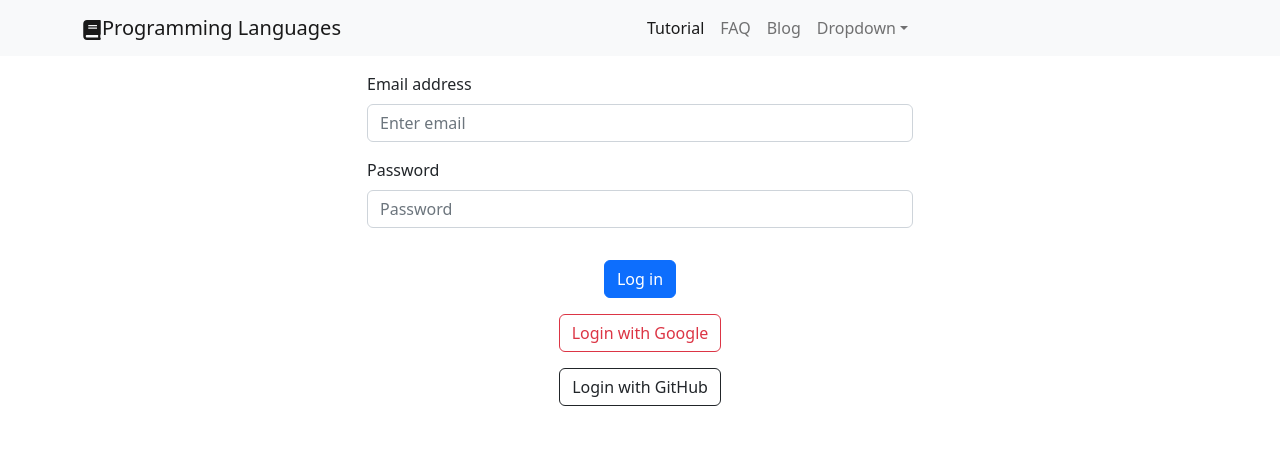
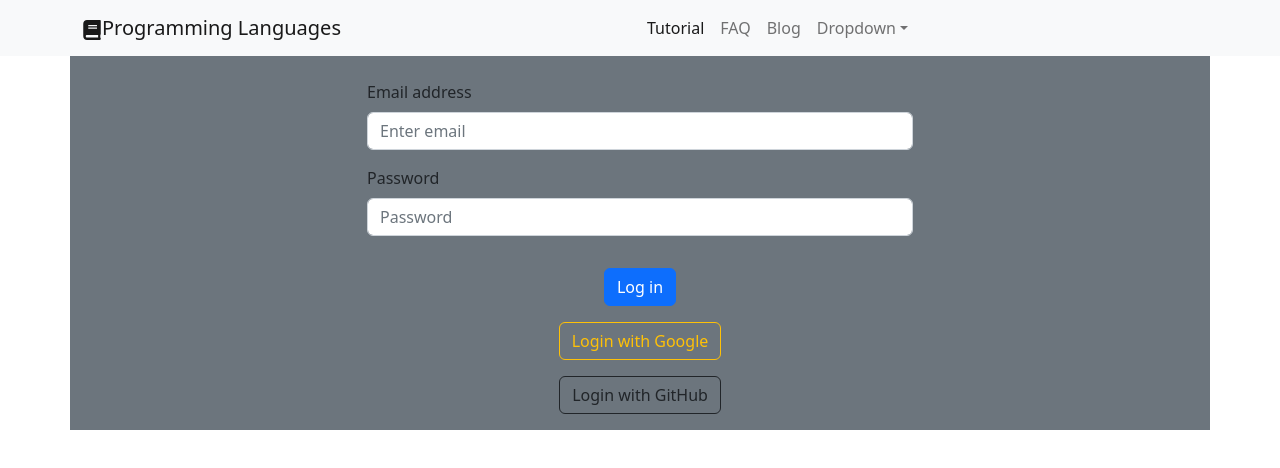
Before and after one commit to islammd39/teach_programming, a React (Create React App) app: page /login in a window 1280 px wide. Shown: the top 468 px of the page. Built offline with nearby package versions, Linux system fonts and the light colour scheme.

Commit message:
modify from

```diff
--- a/src/pages/login/LogIn.js
+++ b/src/pages/login/LogIn.js
@@ -5,9 +5,9 @@ import Form from "react-bootstrap/Form";
 
 const LogIn = () => {
   return (
-    <Container className="mt-3">
+    <Container className="pt-3 bg-secondary">
       <Row>
-        <Form>
+        <Form className="mt-2">
           <Col lg={12}>
             <Row className="justify-content-lg-center">
               <Col lg="6">
@@ -47,12 +47,12 @@ const LogIn = () => {
           </Row>
           <Row className="justify-content-lg-center">
             <Col lg="auto">
-              <Button variant="outline-danger" type="submit">
+              <Button variant="outline-warning" type="submit">
                 Login with Google
               </Button>
             </Col>
           </Row>
-          <Row className="justify-content-lg-center mt-3">
+          <Row className="justify-content-lg-center mt-3 mb-3">
             <Col lg="auto">
               <Button variant="outline-dark" type="submit">
                 Login with GitHub
--- a/src/pages/signup/SignUp.js
+++ b/src/pages/signup/SignUp.js
@@ -5,7 +5,7 @@ import Form from "react-bootstrap/Form";
 
 const SignUp = () => {
   return (
-    <Container className="mt-3">
+    <Container className="pt-3 bg-secondary">
       <Row>
         <Form>
           <Col lg={12}>
@@ -62,7 +62,7 @@ const SignUp = () => {
             </Row>
           </Col>
 
-          <Row className="justify-content-lg-center">
+          <Row className="justify-content-lg-center mb-3">
             <Col lg="auto">
               <Button variant="primary" type="submit">
                 Sign up
```
